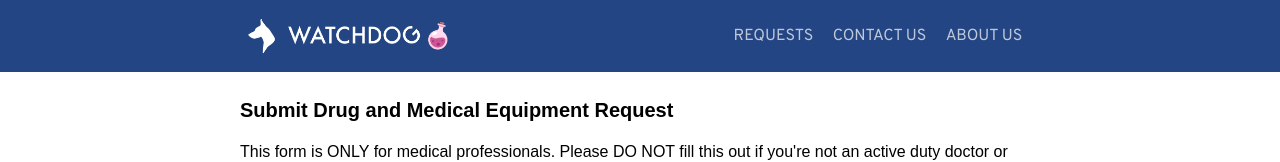
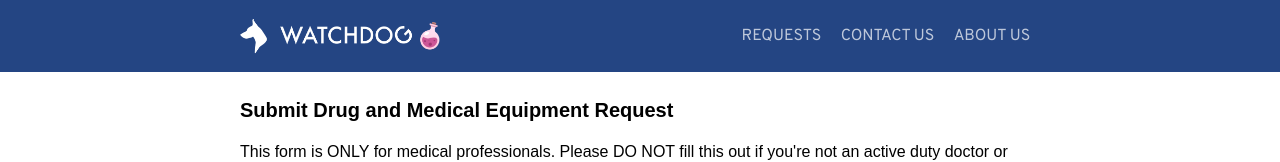
Before and after one commit to team-watchdog/watchdog-elixir, a Next.js app: page /createRequest in a window 1280 px wide. Shown: the top 162 px of the page. Built offline with nearby package versions, Linux system fonts and the light colour scheme; no server answers.

Commit message:
patch: padding change

```diff
--- a/styles/globals.css
+++ b/styles/globals.css
@@ -65,7 +65,7 @@ b{
     justify-content: space-between;
     align-items: center;
     flex-wrap: wrap;
-    padding: 8px;
+    padding: 8px 0px;
 }
 
 #languageSelector{
```
